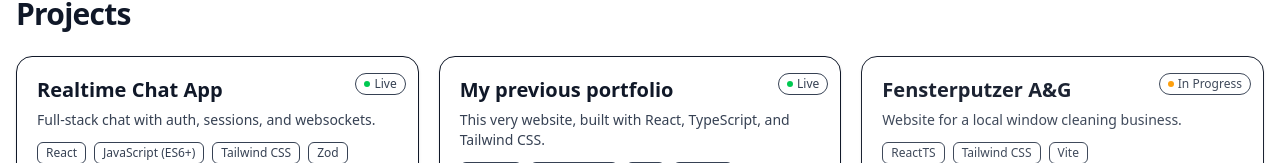
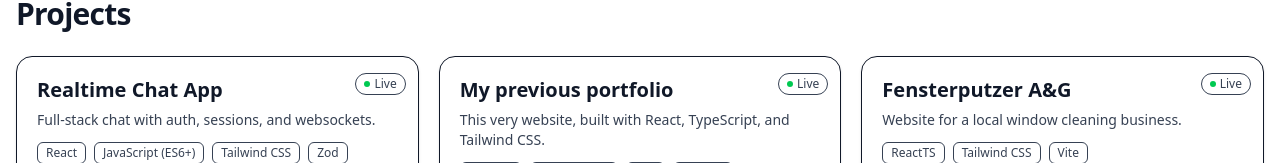
Before and after one commit to Khambazarov/homepage, a React (Vite) app: page / in a window 1280 px wide. Shown: the part 782-945 px from the top of the page. Built offline with nearby package versions, Linux system fonts and the light colour scheme; no server answers.

Commit message:
go live: Fensterputzer A&G

```diff
--- a/src/App.tsx
+++ b/src/App.tsx
@@ -158,9 +158,9 @@ export default function App() {
               title="Fensterputzer A&G"
               desc="Website for a local window cleaning business."
               stack={["ReactTS", "Tailwind CSS", "Vite"]}
-              live="https://fensterputzer-ag.de/"
+              live="https://fensterputzer.netlify.app/"
               repo="https://github.com/Khambazarov/fensterputzer/"
-              status="wip"
+              status="live"
             />
 
             {/* Randomizer App */}
```
